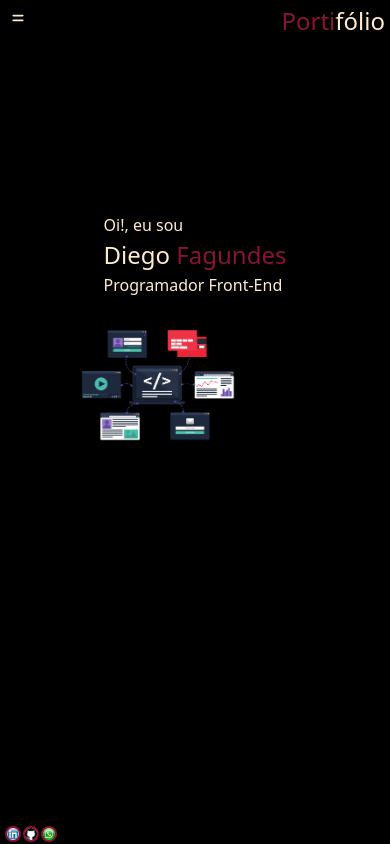
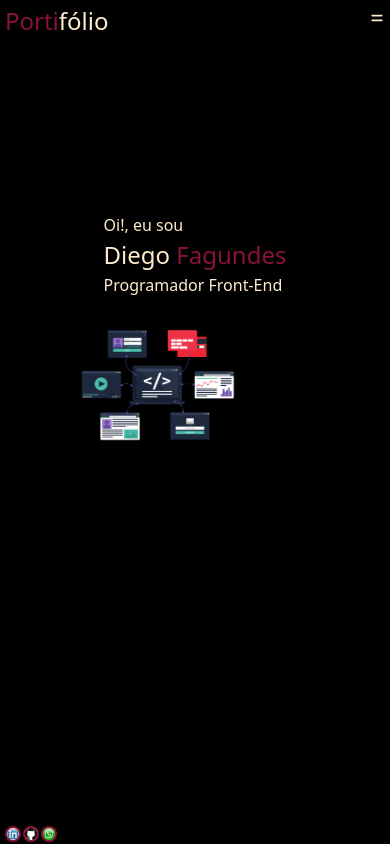
Before and after one commit to dev-fagundes01/portifolio, a React (Vite) app: page / in a window 390 px wide. Built offline with nearby package versions, Linux system fonts and the light colour scheme.

Commit message:
update no header

```diff
--- a/src/components/Header/Header.jsx
+++ b/src/components/Header/Header.jsx
@@ -10,8 +10,11 @@ function Header() {
 
   return (
     <header className="h-32 flex w-full justify-between">
+      <h1 className="text-2xl md:mt-2.5">
+        <span className="text-rose-900">Porti</span>fólio
+      </h1>
       <Nav isVisible={menuIsVisible}>
-        <div className="flex flex-col md:hidden">
+        <div className="flex flex-col items-end md:hidden">
           <HiMenuAlt4 className="menu" onClick={() => setMenuIsVisible(true)} />
           <MenuMobile
             menuIsVisible={menuIsVisible}
@@ -54,9 +57,6 @@ function Header() {
           </li>
         </ul>
       </Nav>
-      <h1 className="text-2xl md:mt-2.5">
-        <span className="text-rose-900">Porti</span>fólio
-      </h1>
     </header>
   )
 }
--- a/src/components/MenuMobile/MenuMobile.jsx
+++ b/src/components/MenuMobile/MenuMobile.jsx
@@ -7,7 +7,7 @@ const MenuMobile = ({ menuIsVisible, setMenuIsVisible }) => {
   return (
     <Container isVisible={menuIsVisible}>
       <AiOutlineClose onClick={() => setMenuIsVisible(false)} />
-      <ul className="cursor-pointer gap-14 2xl:hidden">
+      <ul className="cursor-pointer flex flex-col items-center 2xl:hidden">
         <li className="leading-3 h-6">
           <Link
             className="text-xs no-underline text-rose-400 hover:duration-1000 hover:text-rose-900"
--- a/src/components/MenuMobile/style.js
+++ b/src/components/MenuMobile/style.js
@@ -5,6 +5,7 @@ export const Container = styled.div`
   margin-top: 1rem;
   opacity: 0;
   display: flex;
+  align-items: flex-end;
   flex-direction: column;
   gap: 0.5rem;
   transition-duration: 1s;
```
